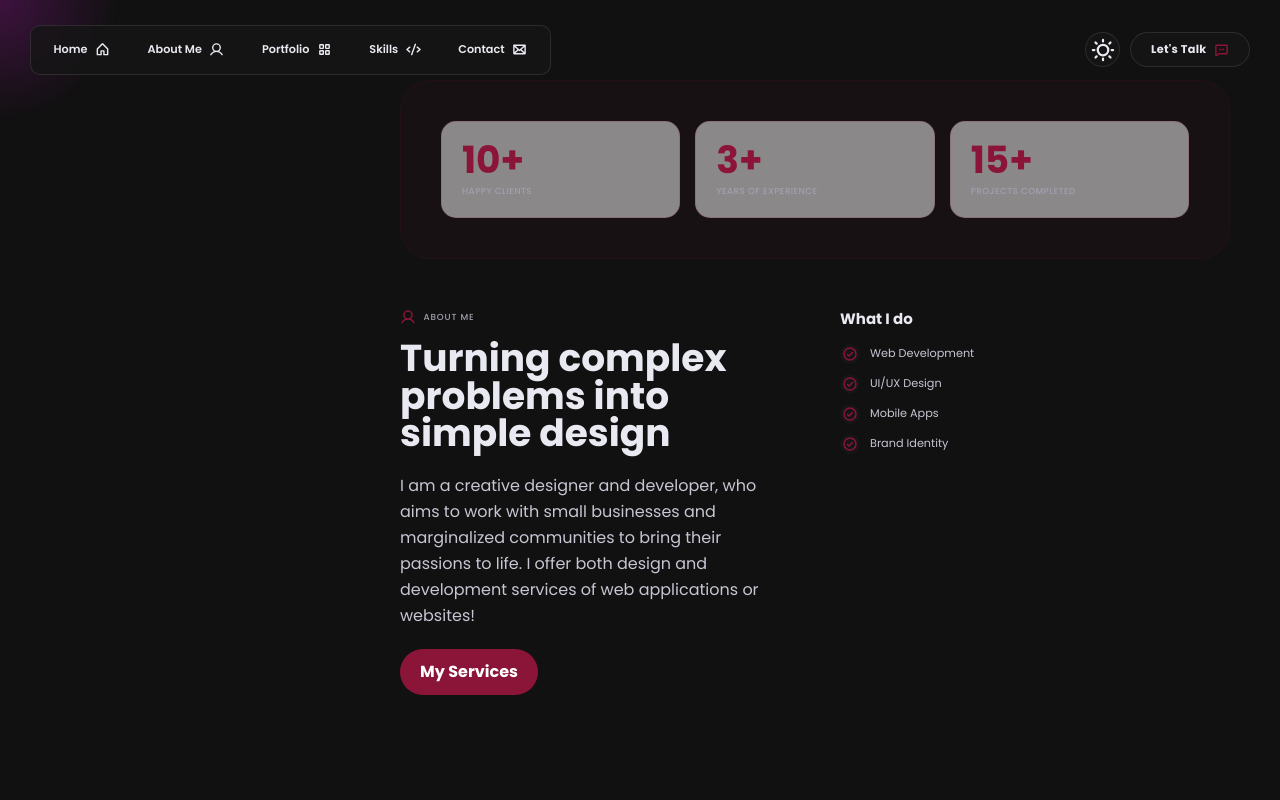
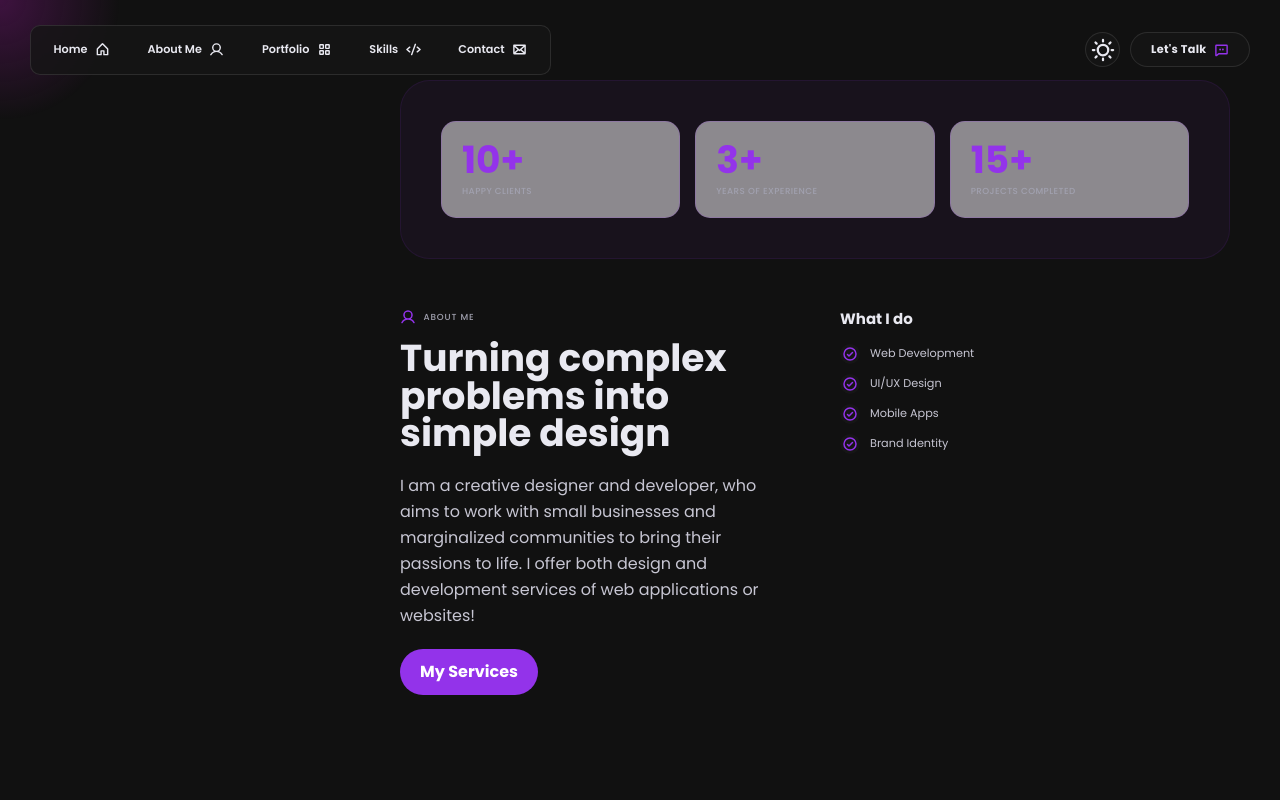
Before and after one commit to king-kakatsi/my-super-portfolio, a React (Vite) app: page / in a window 1280 px wide. Shown: the top 800 px of the page. Built offline with nearby package versions, Linux system fonts and the light colour scheme; no server answers; the database is empty.

Commit message:
Update global accent color to purple

```diff
--- a/src/index.css
+++ b/src/index.css
@@ -1,10 +1,10 @@
 @import "tailwindcss";
 
 @theme {
-  /* Braxton-inspired color palette */
-  --color-accent: #8B1538;
-  --color-accent-light: #B8385E;
-  --color-accent-dark: #6B0F2A;
+  /* Purple color palette */
+  --color-accent: #9333EA; /* Purple 600 */
+  --color-accent-light: #A855F7; /* Purple 500 */
+  --color-accent-dark: #7E22CE; /* Purple 700 */
 
   --color-secondary: #7059e2;
   --color-secondary-light: #CEC4EF;
```
